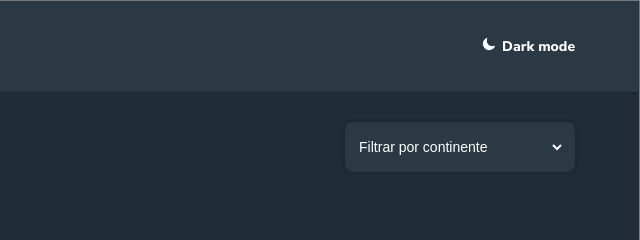
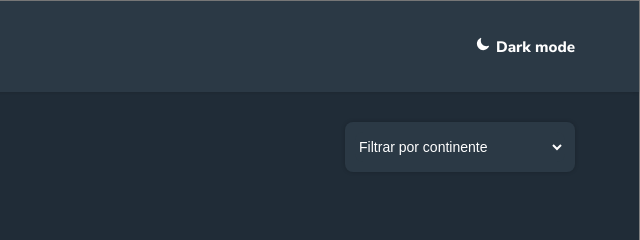
Before and after one commit to LV27VELASCO/Paises, a website: page index.html in a window 1280 px wide. Shown: the top 240 px of the page, 640-1280 px from the left. Drawn offline with nearby package versions, Linux system fonts and the light colour scheme; no server answers.

Commit message:
cirrigiendo jerarquia h4

```diff
--- a/index.html
+++ b/index.html
@@ -17,7 +17,7 @@
                 <div>
                     <ion-icon name="moon"></ion-icon>
                 </div>
-                <h4>Dark mode</h4>
+                <h2>Dark mode</h2>
             </div>
         </div>
         </header>
--- a/sass/_header.scss
+++ b/sass/_header.scss
@@ -30,6 +30,10 @@
         align-items: center;
         gap: 6px;
         cursor: pointer;
+
+        &>h2{
+            font-size: 0.95rem;
+        }
     }
 
 }
```
Also changed, not shown: main.css, 1 other file.
